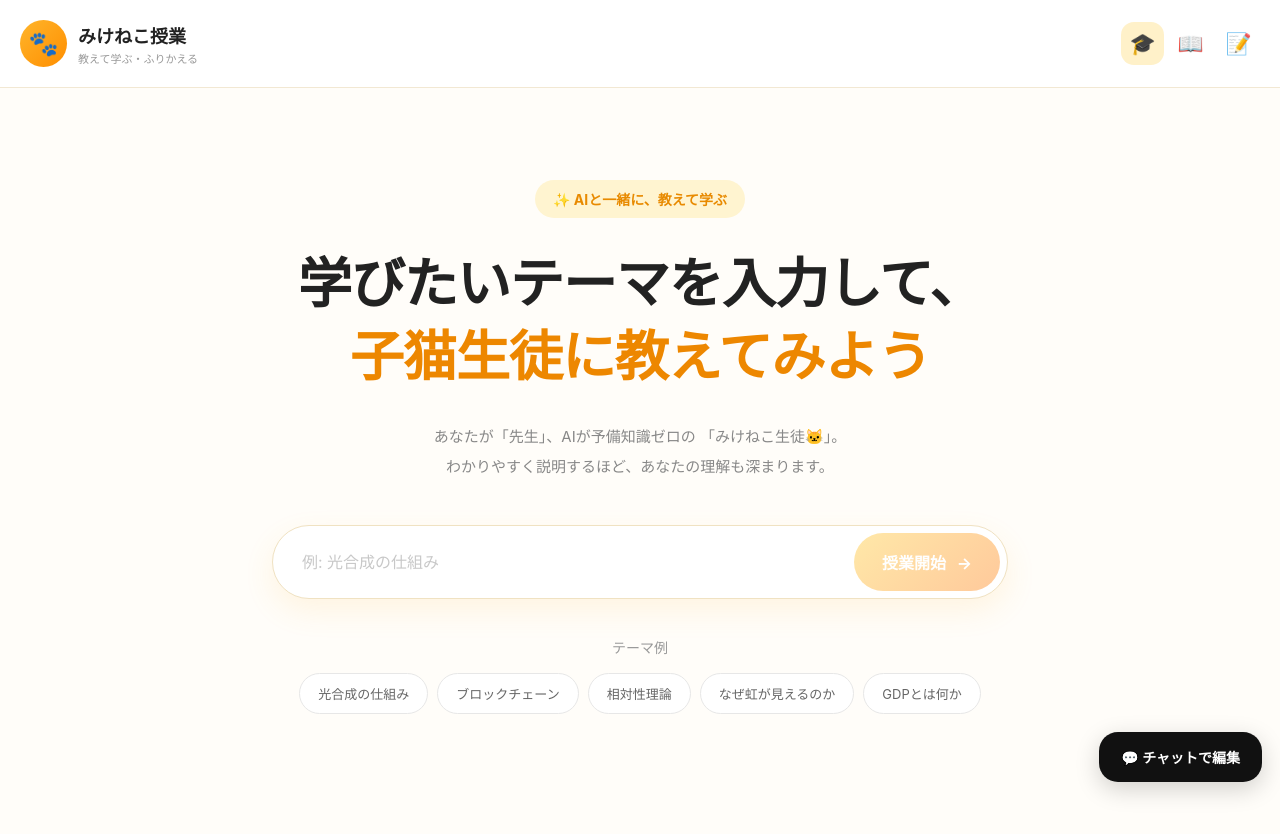
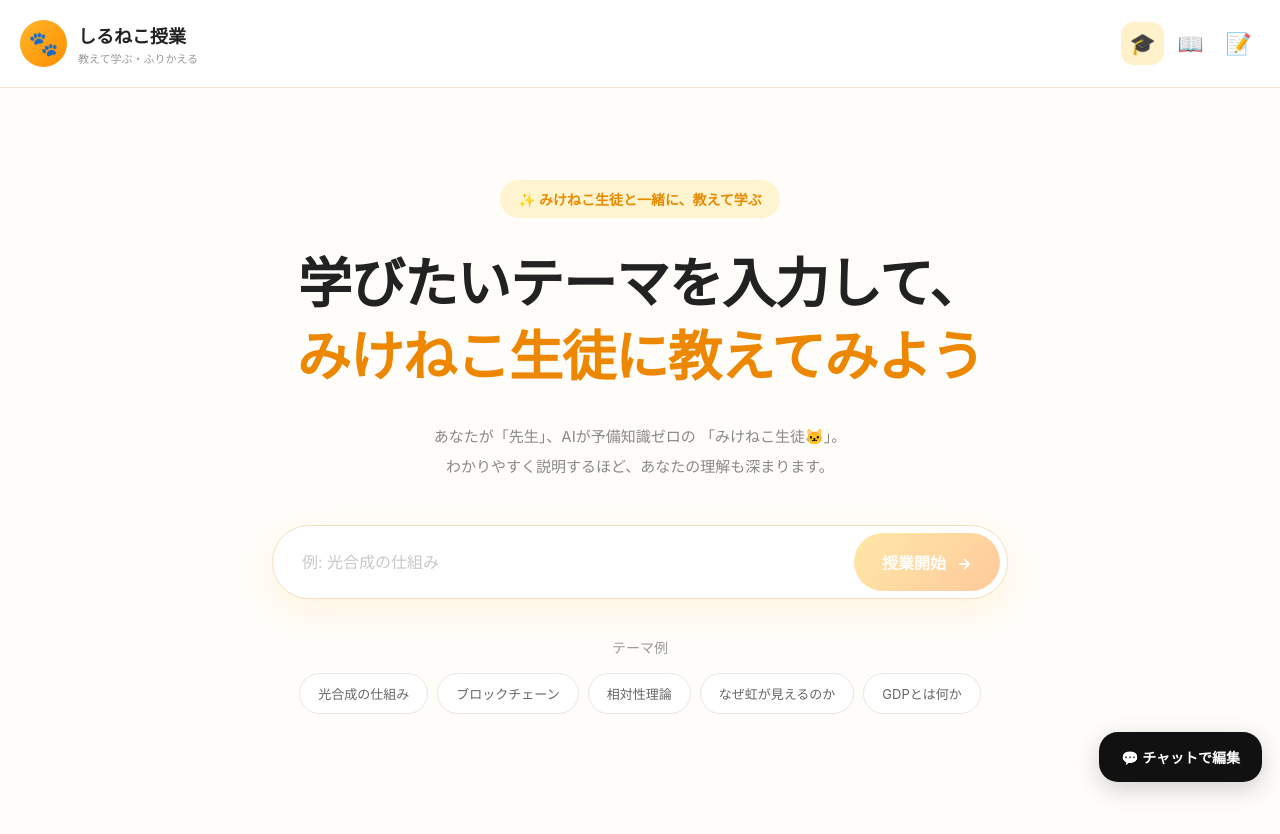
Before and after one commit to Sakura1310/Siruneko4, a website: page index.html in a window 1280 px wide. Drawn offline with Linux system fonts and the light colour scheme.

Commit message:
Update brand name and labels in index.html

```diff
--- a/index.html
+++ b/index.html
@@ -346,7 +346,7 @@
       <div class="brand-icon">🐾</div>
 
       <div>
-        <div class="brand-name">みけねこ授業</div>
+        <div class="brand-name">しるねこ授業</div>
         <div class="brand-sub">教えて学ぶ・ふりかえる</div>
       </div>
     </div>
@@ -363,14 +363,14 @@
   <main class="main">
 
     <div class="ai-label">
-      ✨ AIと一緒に、教えて学ぶ
+      ✨ みけねこ生徒と一緒に、教えて学ぶ
     </div>
 
 
     <h1>
       学びたいテーマを入力して、
       <br>
-      <span>子猫生徒に教えてみよう</span>
+      <span>みけねこ生徒に教えてみよう</span>
     </h1>
 
 
```
